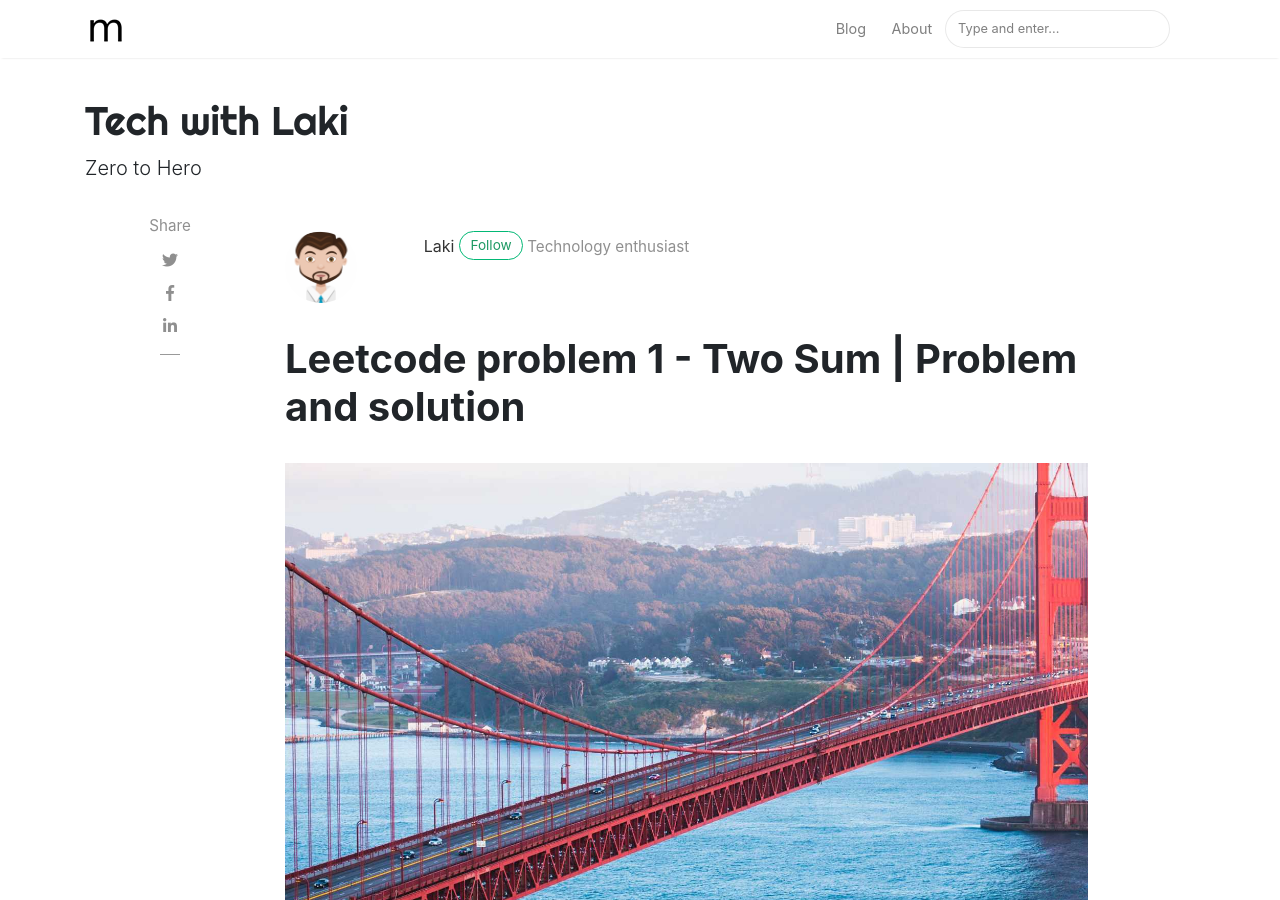
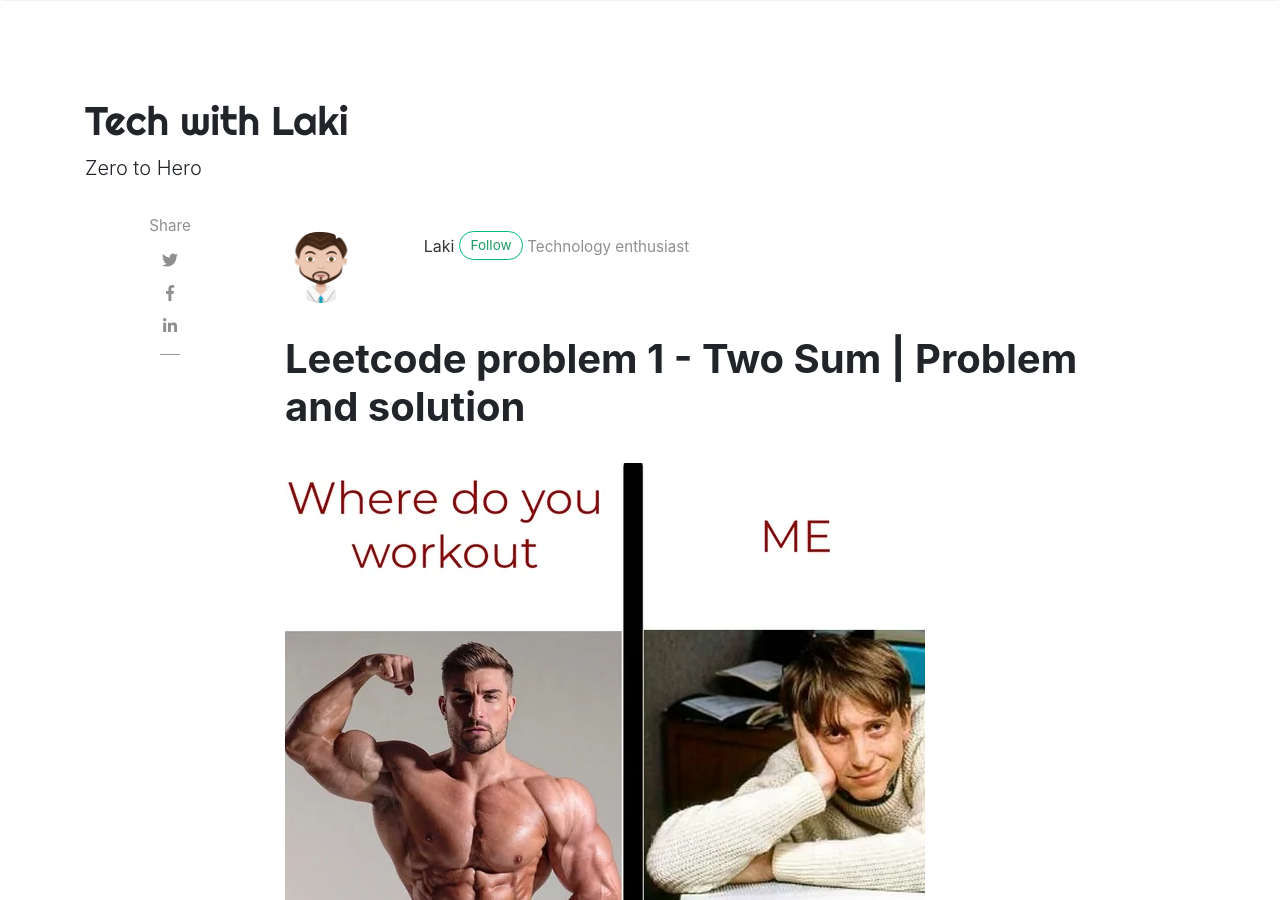
Before and after one commit to laki88/techwithlaki, a Jekyll site: the page built from _posts/2023-01-26-leetcode-problem1-with-solutions.md, in a window 1280 px wide and 900 px high. Built offline with Jekyll 4.4.1, drawn with Linux system fonts in a browser that asks for light colours; nearby versions of some CDN libraries; comment, search, counter and statistics services are not loaded.

Commit message:
Add image for leetcode problem 1

```diff
--- a/_posts/2023-01-26-leetcode-problem1-with-solutions.md
+++ b/_posts/2023-01-26-leetcode-problem1-with-solutions.md
@@ -3,7 +3,7 @@
 title:  "Leetcode problem 1 - Two Sum | Problem and solution"
 author: Laki
 categories: [ leetcode, algorithm ]
-image: assets/images/4.jpg
+image: assets/images/2023-01-26-leetcode-problem1-with-solutions/leetcode_meme1.png
 beforetoc: "This post shows the problem statement and several solutions for leetcode two sum problem"
 toc: false
 ---
```
Also changed, not shown: assets/images/2023-01-26-leetcode-problem1-with-solutions/leetcode_meme1.png (added).
